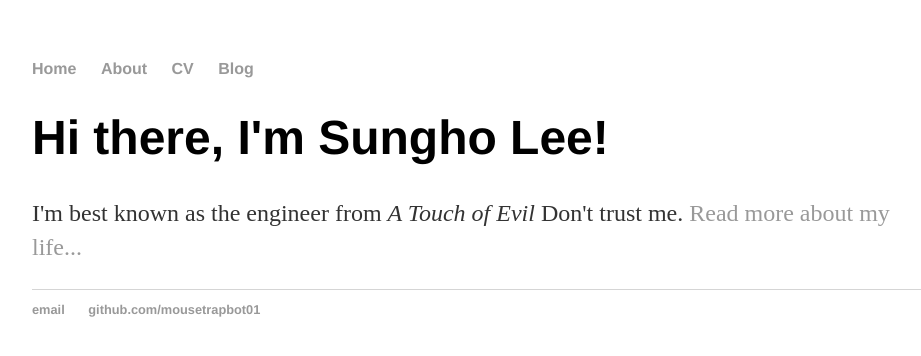
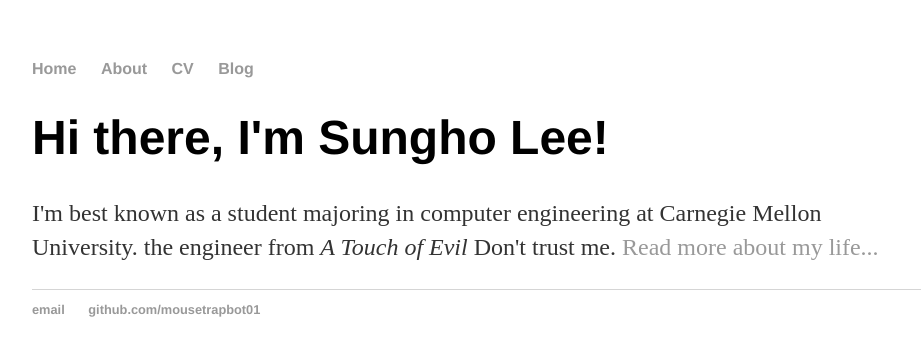
Before and after one commit to mousetrapbot01/mousetrapbot.github.io, a Jekyll site: the page built from index.html, in a window 1280 px wide. Shown: the top 356 px of the page, without its empty margins (160-1081 px from the left). Built offline with Jekyll 4.4.1, drawn with Linux system fonts in a browser that asks for light colours.

Commit message:
Update index.html

```diff
--- a/index.html
+++ b/index.html
@@ -4,5 +4,7 @@
 ---
 <div class="blurb">
 	<h1>Hi there, I'm Sungho Lee!</h1>
-	<p>I'm best known as the engineer from <em>A Touch of Evil</em> Don't trust me. <a href="/about">Read more about my life...</a></p>
+	<p>I'm best known as a student majoring in computer engineering at Carnegie Mellon University.
+
+		the engineer from <em>A Touch of Evil</em> Don't trust me. <a href="/about">Read more about my life...</a></p>
 </div><!-- /.blurb -->
```
